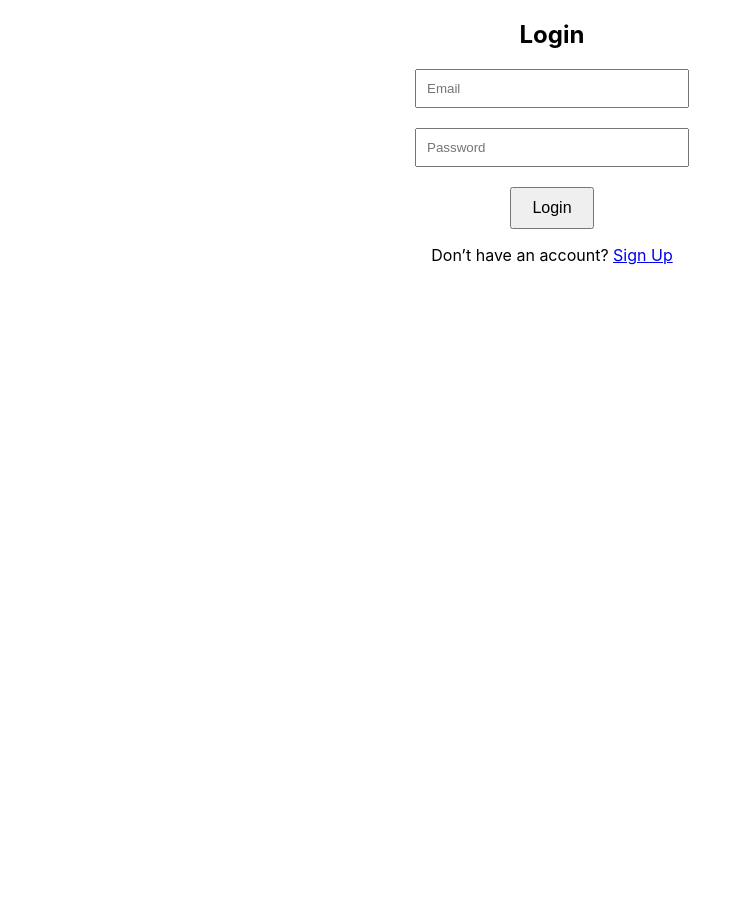
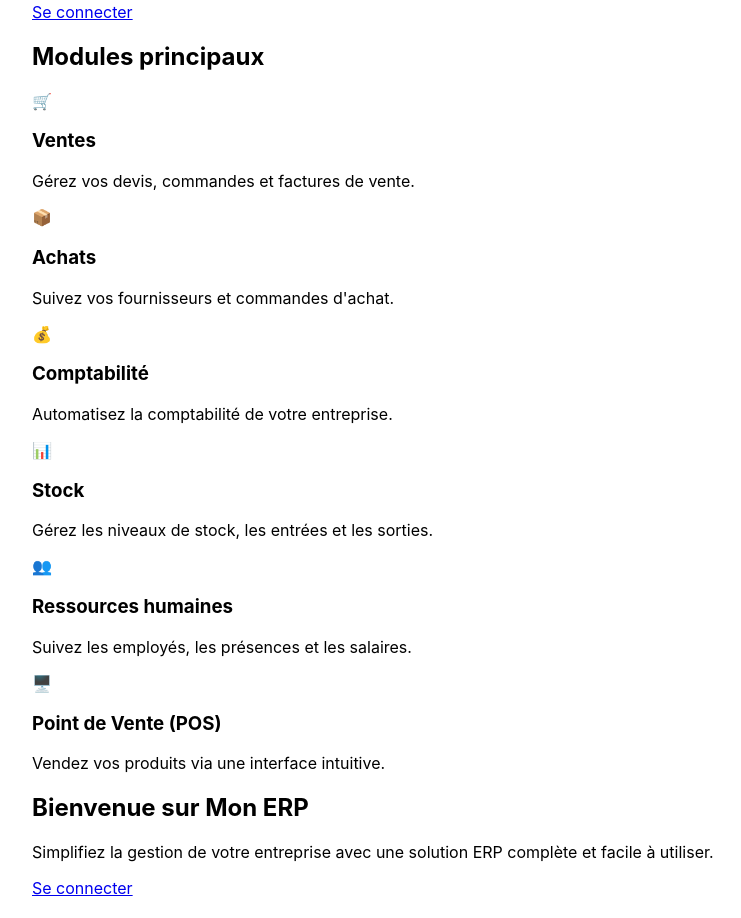
Before and after one commit to amina129/GESTION-COMMERCIALE, a React (Create React App) app in the folder frontend/: page / in a window 1280 px wide. Before the commit this address led to /login. Shown: the part 100-1018 px from the top of the page, without its empty margins (188-929 px from the left). Before the commit the page ends 800 px from the top, so only its background shows below. Built offline with nearby package versions, Linux system fonts and the light colour scheme.

Commit message:
started working on the welcome page

```diff
--- a/frontend/src/App.jsx
+++ b/frontend/src/App.jsx
@@ -9,6 +9,8 @@ import SignUpPage from './pages/SignUpPage';
 import Dashboard from './components/Dashboard/Dashboard';
 import BillingDashboard from './components/Dashboard/BillingDashboard';
 import POSInterface from './components/POS/POSInterface';
+import WelcomePage from "./pages/WelcomePage";
+
 
 
 
@@ -44,6 +46,8 @@ function App() {
         {user && <Sidebar />}
         <div style={{ marginLeft: "200px", padding: "20px", flex: 1 }}>
          <Routes>
+   <Route path="/" element={<WelcomePage />} />
+
   <Route
     path="/login"
     element={!user ? <LoginPage login={login} /> : <Navigate to="/inventory" />}
--- /dev/null
+++ b/frontend/src/pages/WelcomePage.jsx
@@ -0,0 +1,63 @@
+import React from "react";
+import { Link } from "react-router-dom";
+
+const modules = [
+  { title: "Ventes", description: "Gérez vos devis, commandes et factures de vente.", icon: "🛒" },
+  { title: "Achats", description: "Suivez vos fournisseurs et commandes d'achat.", icon: "📦" },
+  { title: "Comptabilité", description: "Automatisez la comptabilité de votre entreprise.", icon: "💰" },
+  { title: "Stock", description: "Gérez les niveaux de stock, les entrées et les sorties.", icon: "📊" },
+  { title: "Ressources humaines", description: "Suivez les employés, les présences et les salaires.", icon: "👥" },
+  { title: "Point de Vente (POS)", description: "Vendez vos produits via une interface intuitive.", icon: "🖥️" },
+];
+
+const WelcomePage = () => {
+  return (
+    <div className="flex flex-col min-h-screen">
+      {/* Top Navbar */}
+      <header className="w-full bg-white shadow-md px-6 py-4 flex justify-between items-center">
+        <h1 className="text-2xl font-bold text-blue-600">Mon ERP</h1>
+        <Link
+          to="/login"
+          className="bg-blue-600 text-white px-4 py-2 rounded hover:bg-blue-700 transition"
+        >
+          Se connecter
+        </Link>
+      </header>
+
+      {/* Main content area: Sidebar + Welcome message */}
+      <div className="flex flex-1">
+        {/* Sidebar */}
+        <aside className="w-72 bg-white border-r p-6 overflow-y-auto">
+          <h2 className="text-xl font-bold text-blue-700 mb-4">Modules principaux</h2>
+          <div className="space-y-5">
+            {modules.map((mod, idx) => (
+              <div key={idx} className="flex items-start gap-3">
+                <div className="text-2xl">{mod.icon}</div>
+                <div>
+                  <h3 className="font-semibold">{mod.title}</h3>
+                  <p className="text-sm text-gray-600">{mod.description}</p>
+                </div>
+              </div>
+            ))}
+          </div>
+        </aside>
+
+        {/* Welcome text */}
+        <main className="flex-1 flex flex-col justify-center items-center text-center px-8 bg-gray-50">
+          <h2 className="text-4xl font-bold text-blue-600 mb-4">Bienvenue sur Mon ERP</h2>
+          <p className="text-gray-700 max-w-xl mb-6">
+            Simplifiez la gestion de votre entreprise avec une solution ERP complète et facile à utiliser.
+          </p>
+          <Link
+            to="/login"
+            className="px-6 py-3 bg-blue-600 text-white rounded-full hover:bg-blue-700 transition"
+          >
+            Se connecter
+          </Link>
+        </main>
+      </div>
+    </div>
+  );
+};
+
+export default WelcomePage;
```
